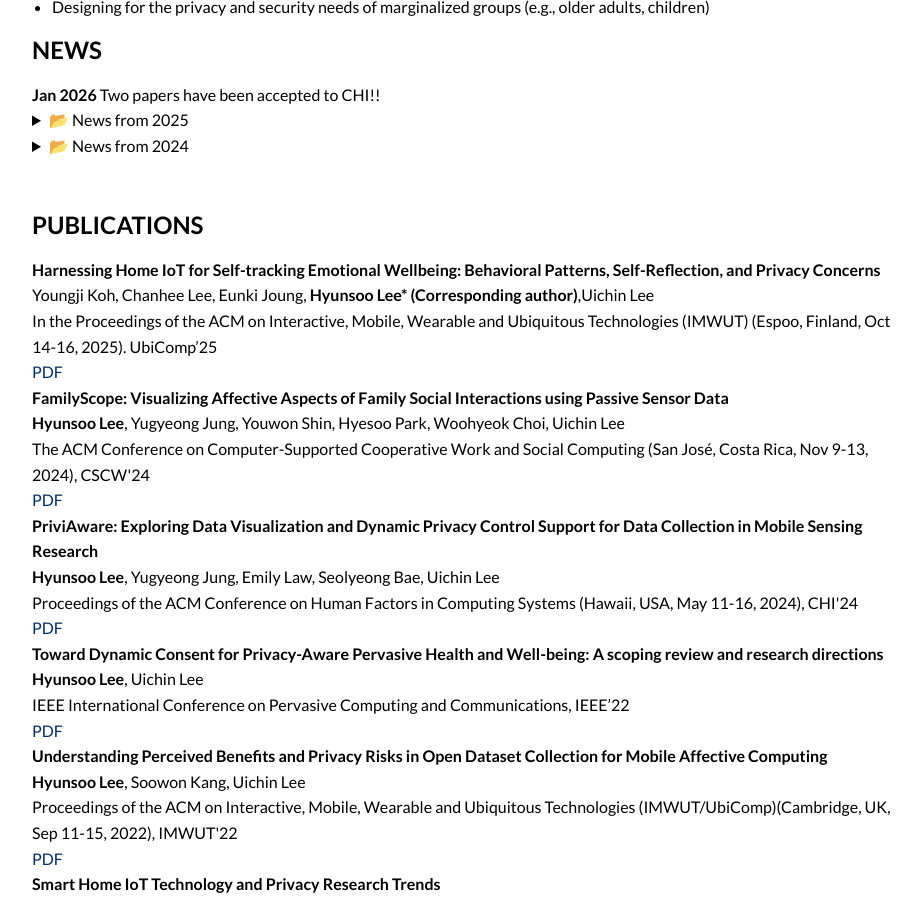
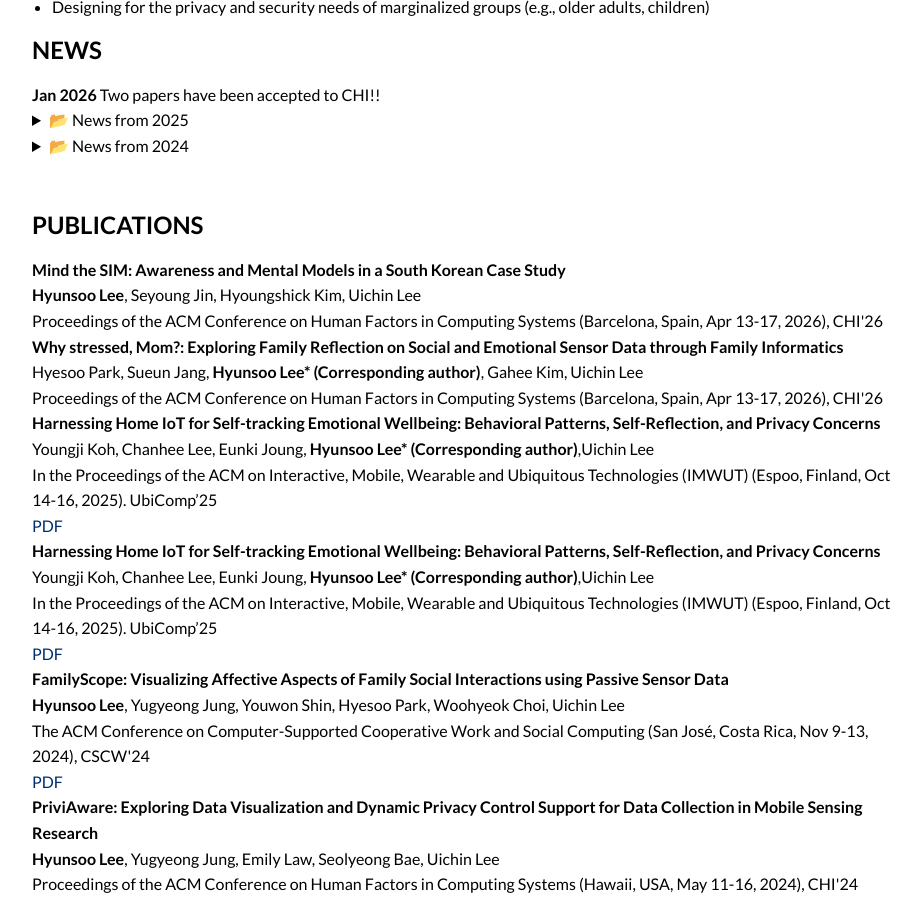
Before and after one commit to hslee90/hslee90.github.io, a Jekyll site: the page built from index.md, in a window 1280 px wide and 900 px high, scrolled down 503 px. Shown: the whole window, without its empty margins (288-1209 px from the left). Built offline with Jekyll 4.4.1, drawn with Linux system fonts in a browser that asks for light colours; nearby versions of some CDN libraries.

Commit message:
Update index.md

```diff
--- a/index.md
+++ b/index.md
@@ -102,6 +102,28 @@ title: "Home"
 </details>
 
     <h2 id="publications">PUBLICATIONS</h2>
+
+     <div class="publication-item">
+      <strong>Mind the SIM: Awareness and Mental Models in a South Korean Case Study</strong><br>
+      <span class="publication-authors"><strong>Hyunsoo Lee</strong>, Seyoung Jin, Hyoungshick Kim, Uichin Lee</span><br>
+      <span class="publication-venue"> Proceedings of the ACM Conference on Human Factors in Computing Systems (Barcelona, Spain, Apr 13-17, 2026), CHI'26</span><br>
+    </div>
+
+      <div class="publication-item">
+      <strong>Why stressed, Mom?: Exploring Family Reflection on Social and Emotional Sensor Data through Family Informatics</strong><br>
+      <span class="publication-authors"> Hyesoo Park, Sueun Jang, <strong>Hyunsoo Lee* (Corresponding author)</strong>, Gahee Kim, Uichin Lee</span><br>
+      <span class="publication-venue"> Proceedings of the ACM Conference on Human Factors in Computing Systems (Barcelona, Spain, Apr 13-17, 2026), CHI'26</span><br>
+    </div>
+
+     <div class="publication-item">
+      <strong>Harnessing Home IoT for Self-tracking Emotional Wellbeing: Behavioral Patterns, Self-Reflection, and Privacy Concerns</strong><br>
+      <span class="publication-authors">Youngji Koh, Chanhee Lee, Eunki Joung, <strong>Hyunsoo Lee* (Corresponding author)</strong>,Uichin Lee</span><br>
+      <span class="publication-venue"> In the Proceedings of the ACM on Interactive, Mobile, Wearable and Ubiquitous Technologies (IMWUT) (Espoo, Finland, Oct 14-16, 2025).
+      UbiComp’25</span><br>
+      <a href="assets/pdf/pensieve.pdf">PDF</a>
+    </div>
+
+
     <div class="publication-item">
       <strong>Harnessing Home IoT for Self-tracking Emotional Wellbeing: Behavioral Patterns, Self-Reflection, and Privacy Concerns</strong><br>
       <span class="publication-authors">Youngji Koh, Chanhee Lee, Eunki Joung, <strong>Hyunsoo Lee* (Corresponding author)</strong>,Uichin Lee</span><br>
```
